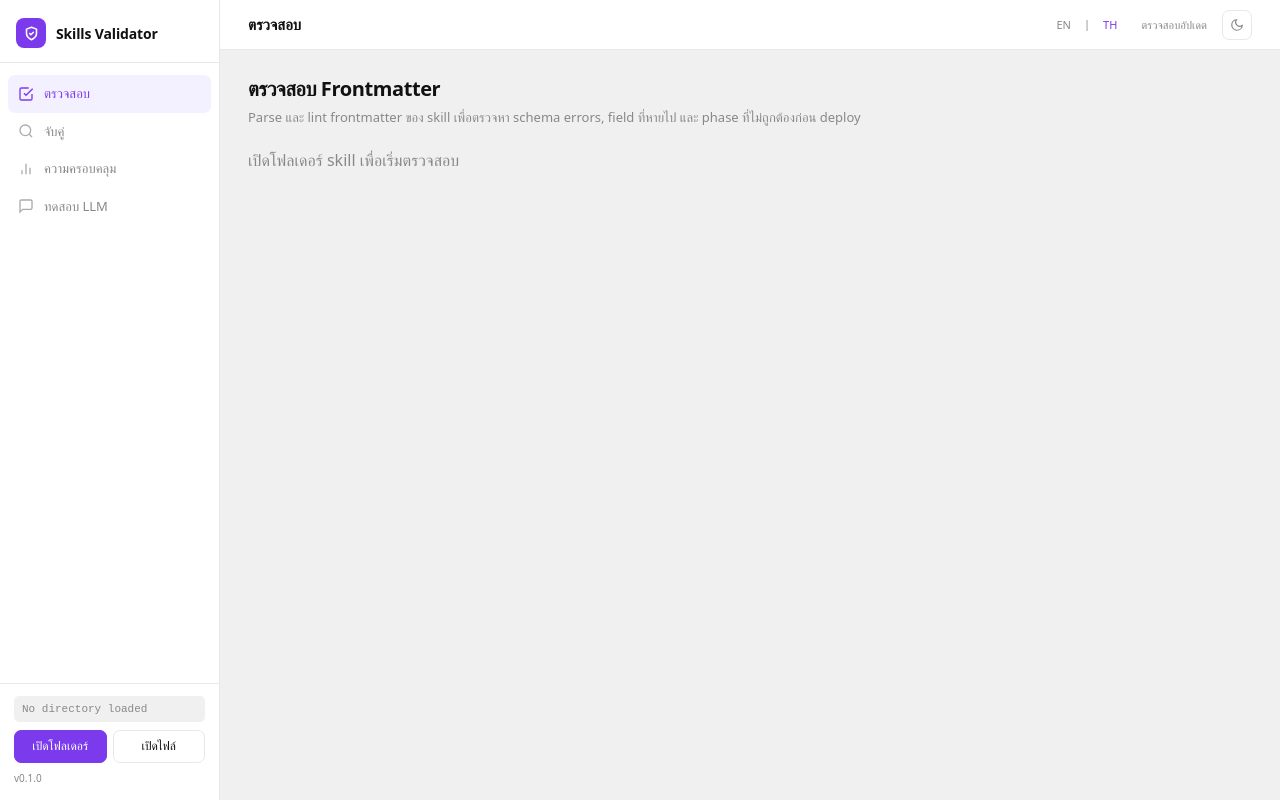
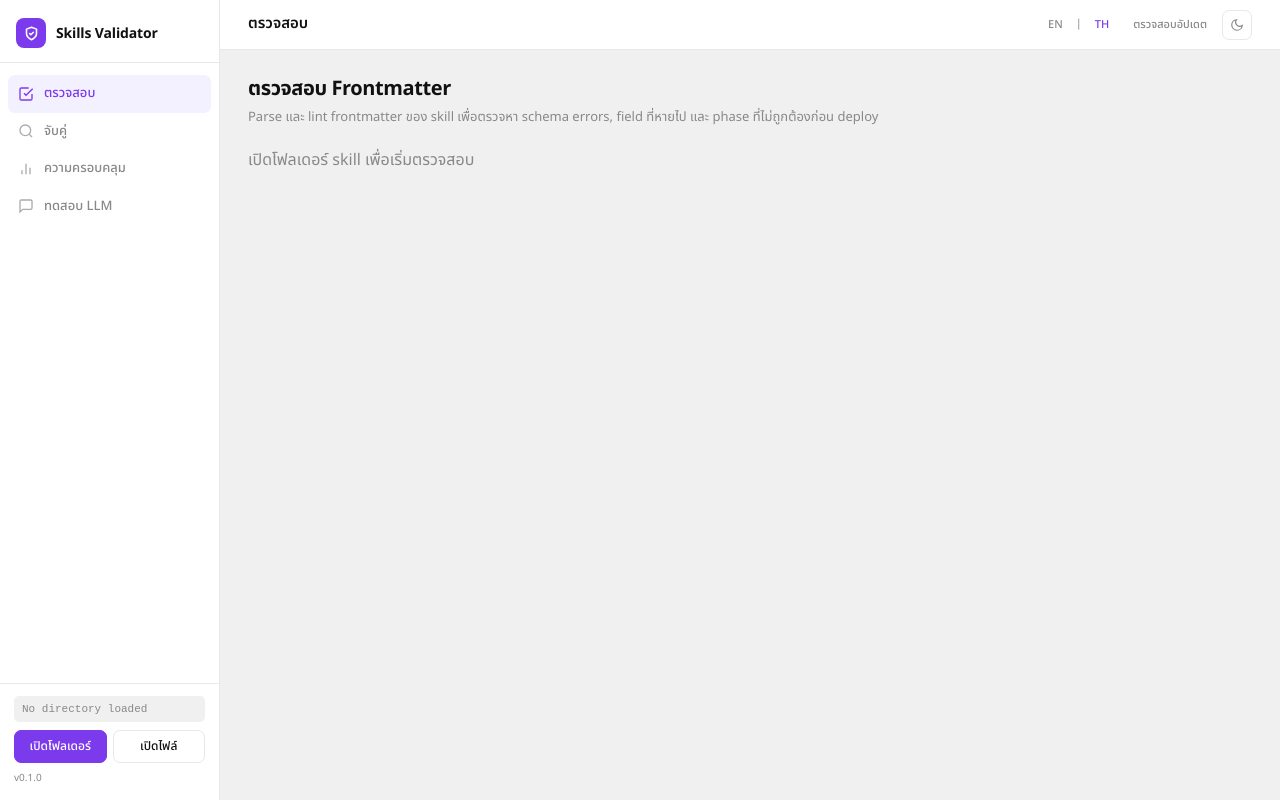
Before and after one commit to NonBytes/skills-validation, a website: page src/index.html in a window 1280 px wide. Both pictures are taken after a click on the button "TH". Drawn offline with nearby package versions, Linux system fonts and the light colour scheme; files that its build step writes are made by us from their sources.

Commit message:
Use Noto Sans Thai font when UI language is Thai
Loads Noto Sans Thai (wght 400–700) from Google Fonts and applies it
via :root[lang="th"] selector — active only when the user switches to
Thai, falling back to system-ui for English.

```diff
--- a/src/index.html
+++ b/src/index.html
@@ -4,6 +4,9 @@
   <meta charset="UTF-8" />
   <meta name="viewport" content="width=device-width, initial-scale=1.0" />
   <title>Skills Validation</title>
+  <link rel="preconnect" href="https://fonts.googleapis.com" />
+  <link rel="preconnect" href="https://fonts.gstatic.com" crossorigin />
+  <link href="https://fonts.googleapis.com/css2?family=Noto+Sans+Thai:wght@400;500;600;700&display=swap" rel="stylesheet" />
   <link rel="stylesheet" href="styles/output.css" />
 </head>
 <body>
--- a/src/styles/main.css
+++ b/src/styles/main.css
@@ -48,6 +48,11 @@ body {
   margin: 0;
   overflow: hidden;
   height: 100vh;
+}
+
+:root[lang="th"] body,
+:root[lang="th"] {
+  font-family: 'Noto Sans Thai', system-ui, sans-serif;
 }
 
 /* ── Sidebar ── */
```
